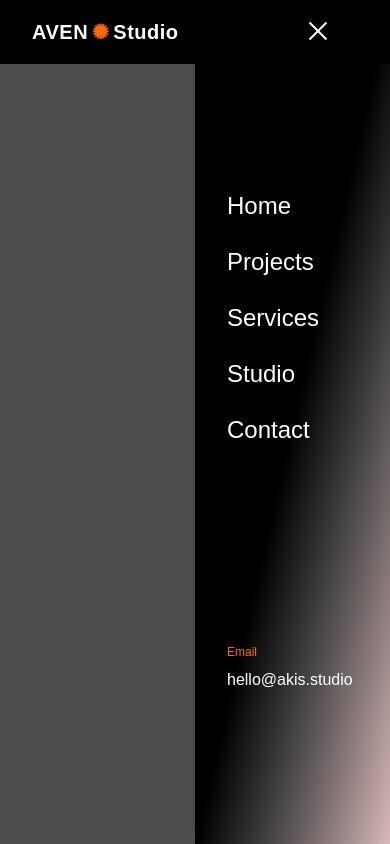
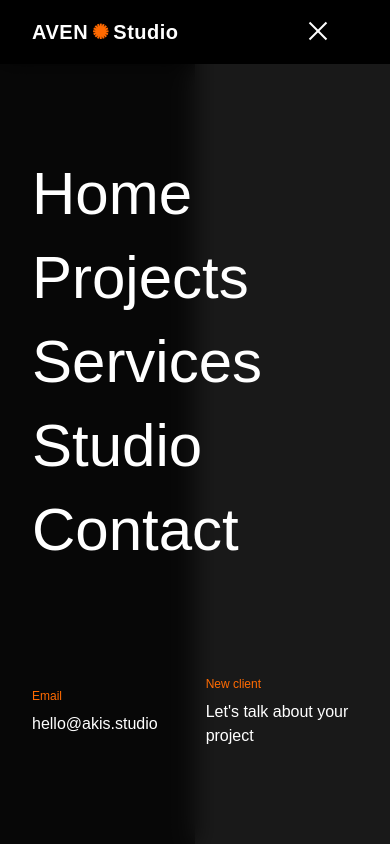
Before and after one commit to adiiezy/aven-studio, a Next.js app: page /services in a window 390 px wide. Both pictures are taken after a click on the button 318 px from the left and 32 px from the top of the page. Built offline with nearby package versions, Linux system fonts and the light colour scheme.

Commit message:
Navbar mobile responsive

```diff
--- a/app/components/navbar.tsx
+++ b/app/components/navbar.tsx
@@ -265,9 +265,7 @@ export default function Navbar() {
 
                 <div
                     ref={panelRef}
-          className="absolute right-0 top-0 h-full w-1/2
-          bg-gradient-to-br from-black via-black to-red-900/30
-          text-white"
+                    className="fixed top-0 right-0 w-full sm:w-2/3 lg:w-7/12 h-screen bg-black/90 backdrop-blur-md transform transition-transform duration-500 ease-out z-901 translate-x-0"
                 >
                     <div className="px-8 py-24 lg:px-36 lg:py-32 h-full flex flex-col">
 
@@ -290,7 +288,7 @@ export default function Navbar() {
                                     >
                                         <Link
                                             href={item.href}
-                      className="block text-2xl text-white hover:text-white/60 transition-colors duration-300"
+                                            className="block text-6xl text-white hover:text-white/60 transition-colors duration-300"
                                         >
                                             {item.name}
                                         </Link>
```
Lines whose indentation alone changed are shown as unchanged.
